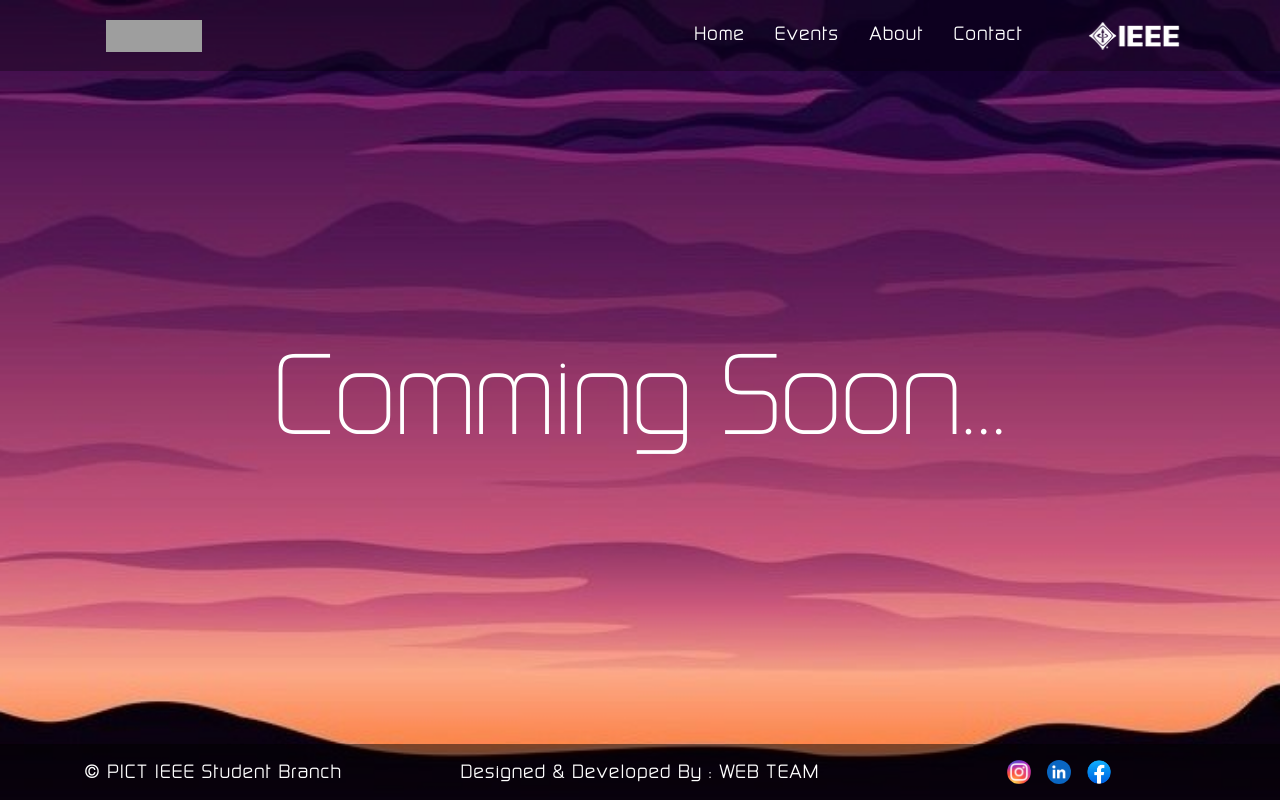
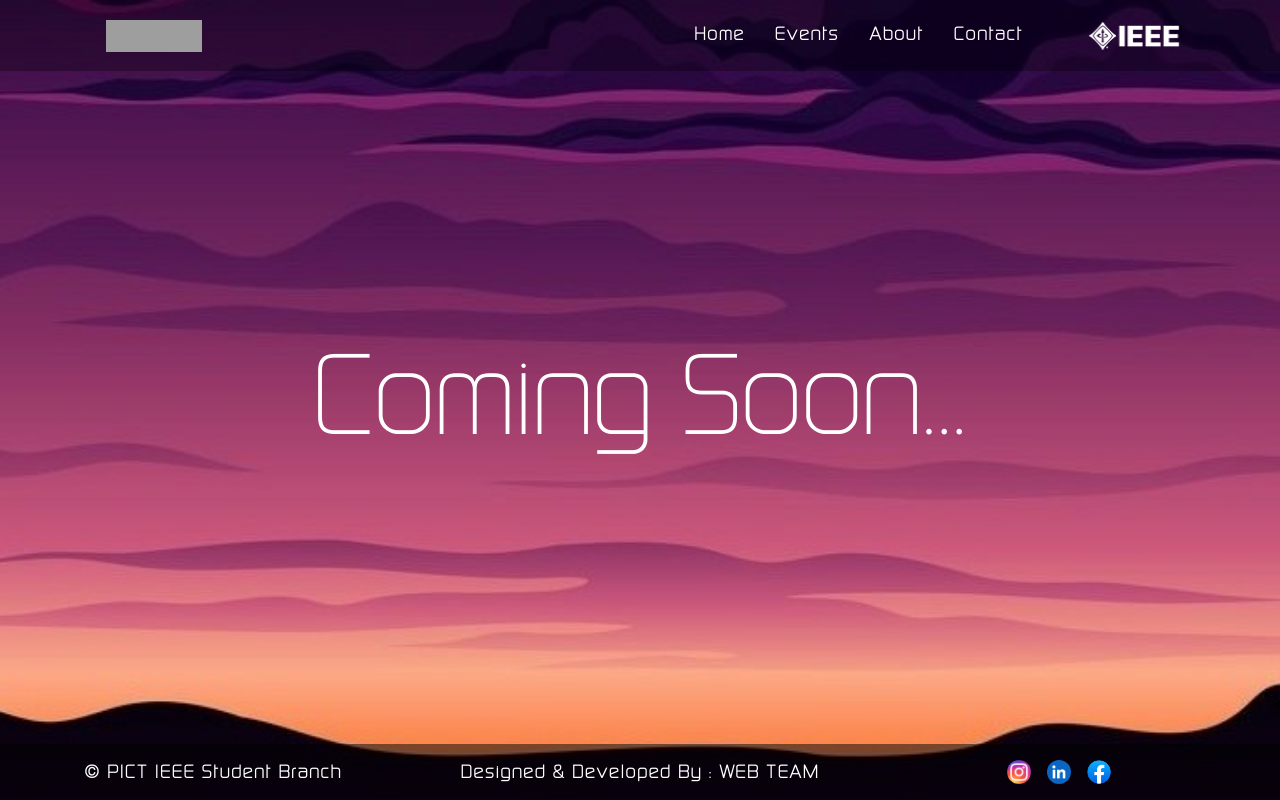
Before and after one commit to credenz/Credenz-23_main_website, a React (Create React App) app in the folder client/: page /sessions in a window 1280 px wide. Built offline with nearby package versions, Linux system fonts and the light colour scheme; no server answers; grey boxes are pictures that could not be loaded.

Commit message:
Resolved typo in comming

```diff
--- a/client/src/pages/comingsoon/CommingSoon.js
+++ b/client/src/pages/comingsoon/CommingSoon.js
@@ -5,7 +5,7 @@ export default function CommingSoon() {
   return (
     <div className="comming">
       <div className="name">
-        <h1>Comming Soon...</h1>
+        <h1>Coming Soon...</h1>
       </div>
     </div>
   );
```
